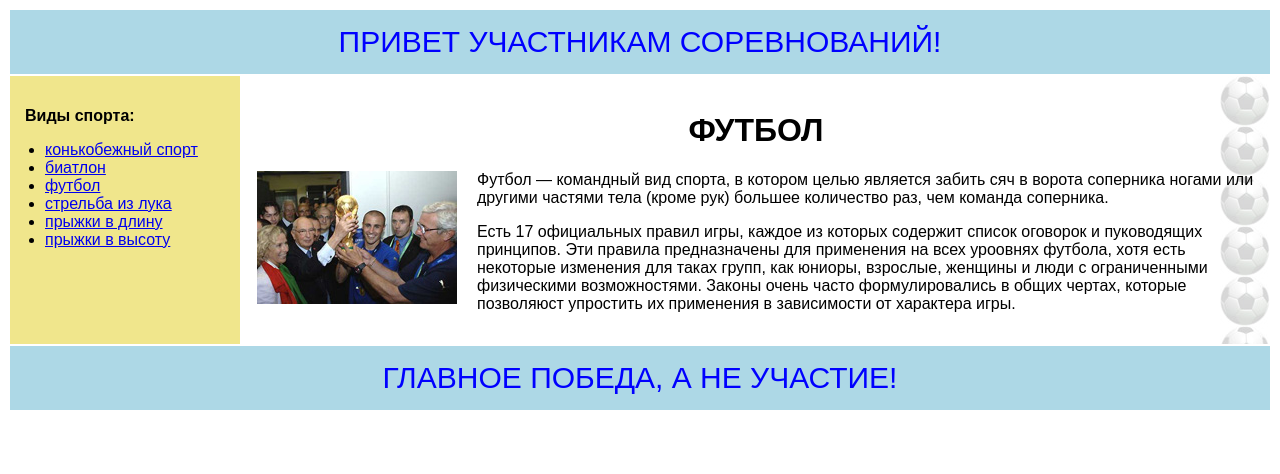
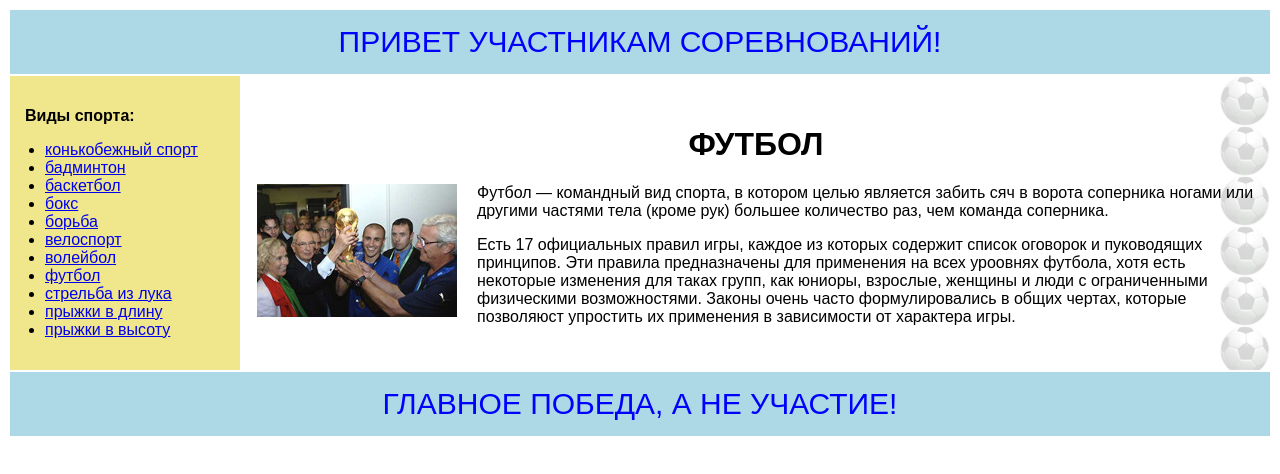
Before and after one commit to Werver96/MAKET_TABLE, a plain HTML site: page index.html in a window 1280 px wide. Drawn offline with Linux system fonts and the light colour scheme.

Commit message:
Update index.html

```diff
--- a/index.html
+++ b/index.html
@@ -59,12 +59,17 @@ font-weight: bold;
 			<td class="nav">
 				<p class="nameNav">Виды спорта:</p>
 				<ul>
-					<li><a href="https://ru.wikipedia.org/wiki/Конькобежный_спорт">конькобежный спорт</a></li>
-					<li><a href="https://ru.wikipedia.org/wiki/Биатлон">биатлон</a></li>
-					<li><a href="https://ru.wikipedia.org/wiki/Футбол">футбол</a></li>
-					<li><a href="https://ru.wikipedia.org/wiki/Стрельба_из_лука_(вид_спорта)">стрельба из лука</a></li>
-					<li><a href="https://ru.wikipedia.org/wiki/Прыжок_в_длину">прыжки в длину</a></li>
-					<li><a href="https://ru.wikipedia.org/wiki/Прыжок_в_высоту">прыжки в высоту</a></li>
+					<li class="menu__link"><a href="https://ru.wikipedia.org/wiki/Конькобежный_спорт">конькобежный спорт</a></li>
+					<li class="menu__link"><a href="https://ru.wikipedia.org/wiki/Бадминтон_на_Олимпийских_играх">бадминтон</a></li>
+					<li class="menu__link"><a href="https://ru.wikipedia.org/wiki/Баскетбол_на_Олимпийских_играх">баскетбол</a></li>
+					<li class="menu__link"><a href="https://ru.wikipedia.org/wiki/Бокс_на_Олимпийских_играх">бокс</a></li>
+					<li class="menu__link"><a href="https://ru.wikipedia.org/wiki/Борьба_на_Олимпийских_играх">борьба</a></li>
+					<li class="menu__link"><a href="https://ru.wikipedia.org/wiki/Велоспорт_на_Олимпийских_играх">велоспорт</a></li>
+					<li class="menu__link"><a href="https://ru.wikipedia.org/wiki/Волейбол_на_Олимпийских_играх">волейбол</a></li>
+					<li class="menu__link"><a href="https://ru.wikipedia.org/wiki/Футбол">футбол</a></li>
+					<li class="menu__link"><a href="https://ru.wikipedia.org/wiki/Стрельба_из_лука_(вид_спорта)">стрельба из лука</a></li>
+					<li class="menu__link"><a href="https://ru.wikipedia.org/wiki/Прыжок_в_длину">прыжки в длину</a></li>
+					<li class="menu__link"><a href="https://ru.wikipedia.org/wiki/Прыжок_в_высоту">прыжки в высоту</a></li>
 				</ul>
 			</td>
 			<td class="content">
```
